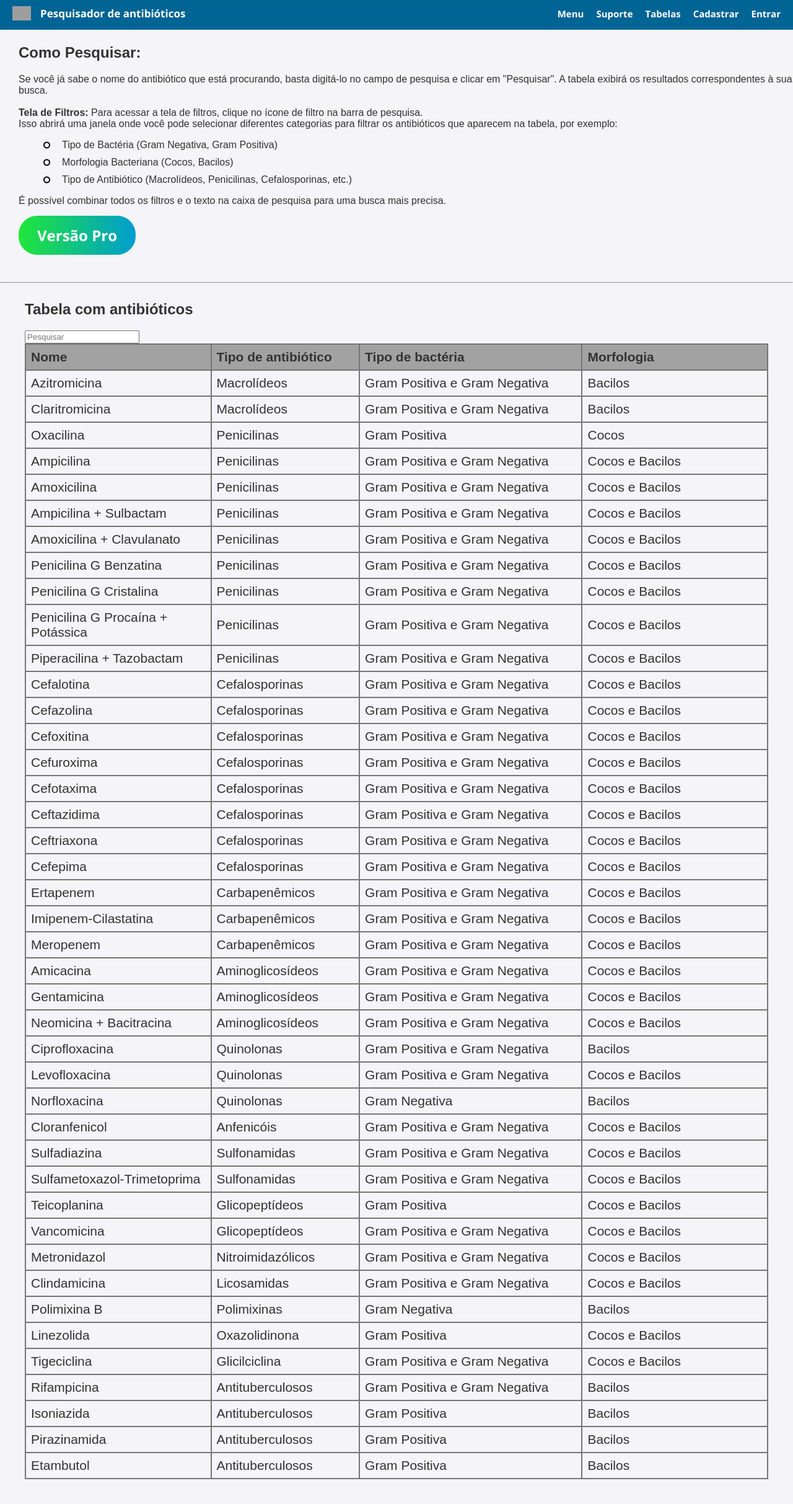
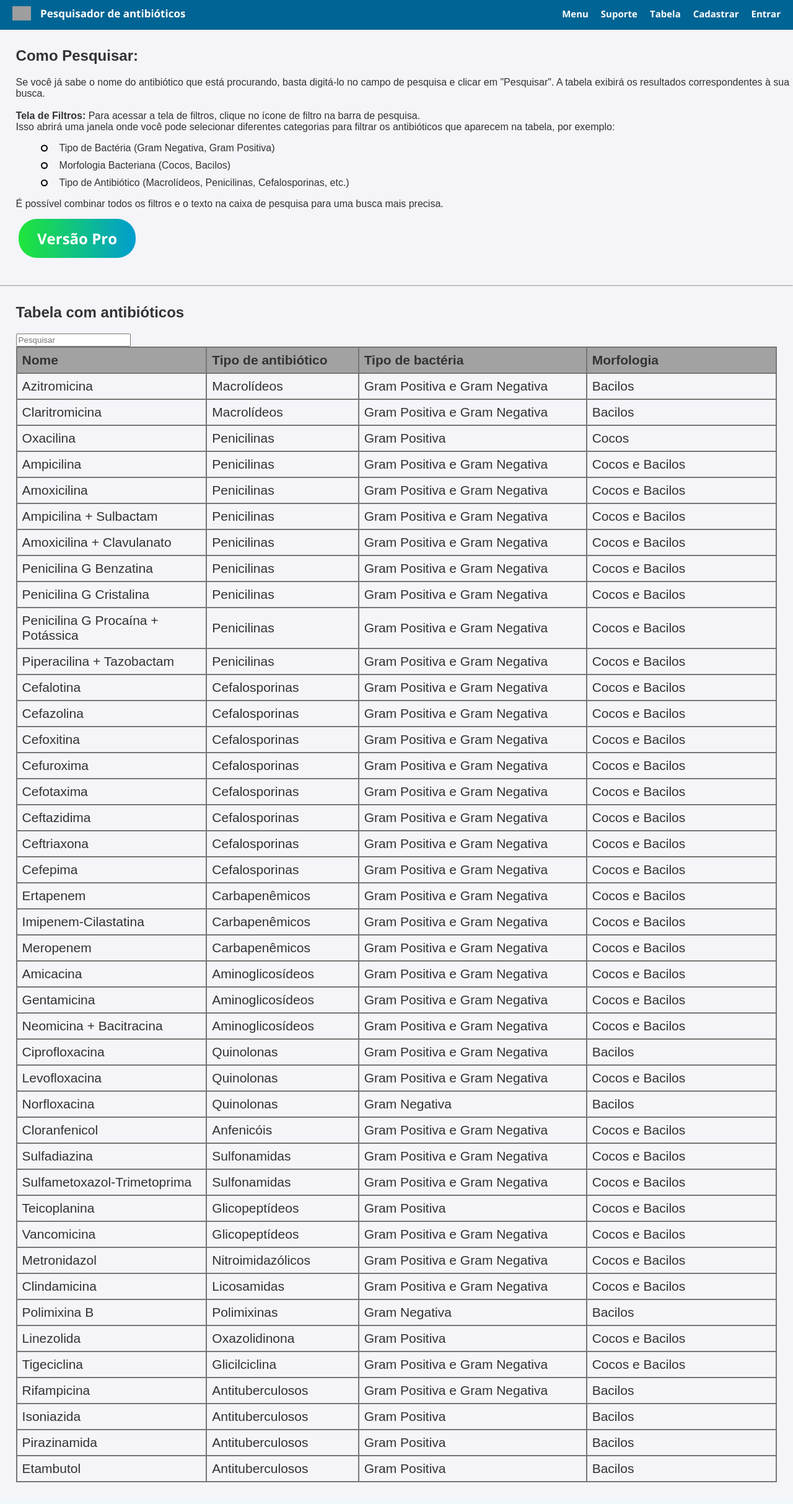
Before and after one commit to arthurbaccan/ATBSearch, a PHP site: page / in a window 1280 px wide. Shown: the whole page at 62% size. After the commit the page ends 2391 px from the top, so only its background shows below. Run offline with PHP 8.4, Linux system fonts and the light colour scheme; grey boxes are pictures that could not be loaded.

Commit message:
Add files via upload

```diff
--- a/HTML/index.css
+++ b/HTML/index.css
@@ -88,8 +88,8 @@ body {
 }
 
 .text {
-    margin-left: 30px;
-    margin-top: 35px;
+    margin-left: 2%;
+    margin-top: 40px;
 
     ul {
         list-style-type: none;
@@ -126,9 +126,9 @@ body {
     flex-direction: column;
     align-items: none;
     justify-content: none;
-    padding-left: 40px;
-    padding-right: 40px;
-    padding-bottom: 40px;
+    padding-left: 2%;
+    padding-right: 2%;
+    padding-bottom: 2%;
 
     table {
         width: 100%;
--- a/HTML/index.html
+++ b/HTML/index.html
@@ -20,9 +20,9 @@
         </div>
 
         <div class="navbar-end">
-            <a href="#">Menu</a>
+            <a href="index.html">Menu</a>
             <a href="contato.html">Suporte</a>
-            <a href="">Tabelas</a>
+            <a href="#Tabela">Tabela</a>
             <a href="cadastro.html">Cadastrar</a>
             <a href="login.html">Entrar</a>
         </div>
@@ -59,7 +59,7 @@
 
 
     <!-- Tabela de antibióticos -->
-    <div class="table-container">
+    <div id="Tabela" class="table-container">
 
         <h2>Tabela com antibióticos</h2>
         <form>
```
